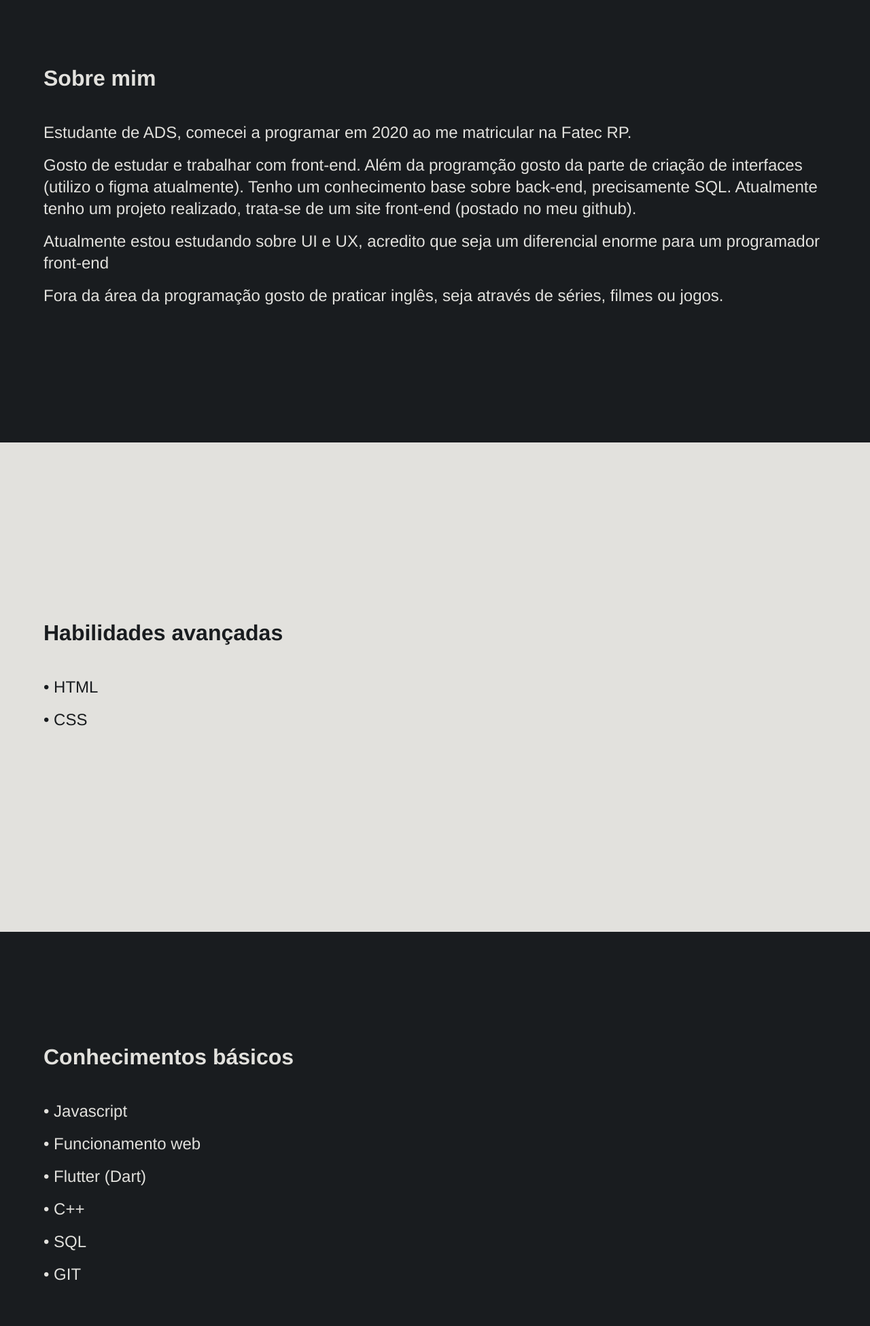
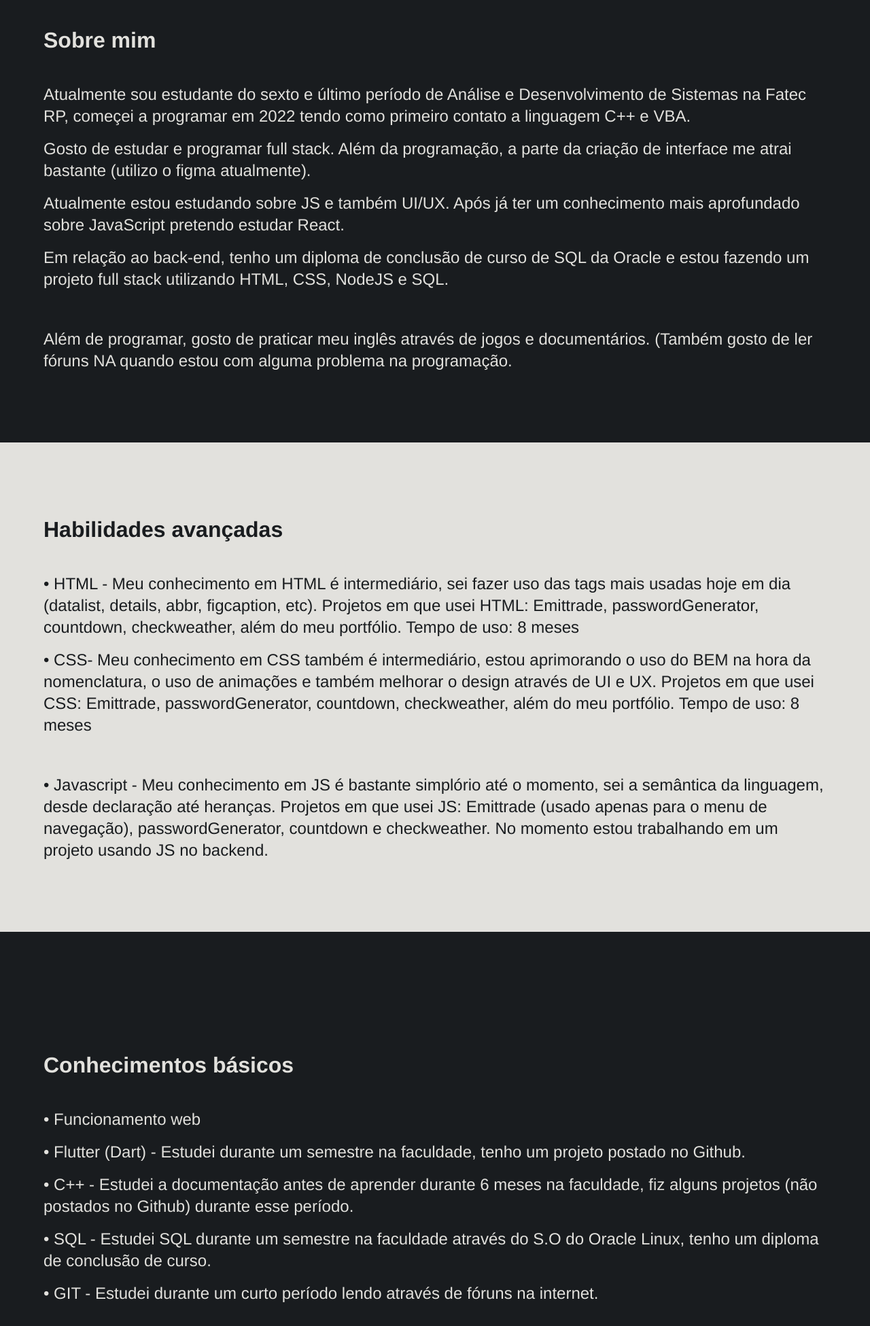
Before and after one commit to VictorA02/VictorA02.github.io, a plain HTML site: page index.html in a window 1280 px wide. Shown: the part 869-2820 px from the top of the page at 68% size. Drawn offline with nearby package versions, Linux system fonts and the light colour scheme.

Commit message:
Update index.html

```diff
--- a/index.html
+++ b/index.html
@@ -43,28 +43,29 @@
             <div id="about" class="sobre">
                 <ul data-aos="fade-up" data-aos-delay="100">
                     <h1>Sobre mim</h1>
-                    <p>Estudante de ADS, comecei a programar em 2020 ao me matricular na Fatec RP.</p>
-                    <p>Gosto de estudar e trabalhar com front-end. Além da programção gosto da parte de criação de interfaces (utilizo o figma atualmente). Tenho um conhecimento base sobre back-end, precisamente SQL. Atualmente tenho um projeto realizado, trata-se de um site front-end (postado no meu github).</p>
-                    <p>Atualmente estou estudando sobre UI e UX, acredito que seja um diferencial enorme para um programador front-end</p>
-                    <p>Fora da área da programação gosto de praticar inglês, seja através de séries, filmes ou jogos.</p>
+                    <p>Atualmente sou estudante do sexto e último período de Análise e Desenvolvimento de Sistemas na Fatec RP, começei a programar em 2022 tendo como primeiro contato a linguagem C++ e VBA.</p>
+                    <p>Gosto de estudar e programar full stack. Além da programação, a parte da criação de interface me atrai bastante (utilizo o figma atualmente).</p>
+                    <p>Atualmente estou estudando sobre JS e também UI/UX. Após já ter um conhecimento mais aprofundado sobre JavaScript pretendo estudar React.</p>
+                    <p>Em relação ao back-end, tenho um diploma de conclusão de curso de SQL da Oracle e estou fazendo um projeto full stack utilizando HTML, CSS, NodeJS e SQL.</p>
+                    <p>Além de programar, gosto de praticar meu inglês através de jogos e documentários. (Também gosto de ler fóruns NA quando estou com alguma problema na programação.
                 </ul>
             </div>
             <div id="habilidades" class="habilidades">
                 <ul data-aos="fade-up" data-aos-delay="100">
                     <h1>Habilidades avançadas</h1>
-                    <p>• HTML</p>
-                    <p>• CSS</p>
+                    <p>• HTML - Meu conhecimento em HTML é intermediário, sei fazer uso das tags mais usadas hoje em dia (datalist, details, abbr, figcaption, etc). Projetos em que usei HTML: Emittrade, passwordGenerator, countdown, checkweather, além do meu portfólio. Tempo de uso: 8 meses</p>
+                    <p>• CSS- Meu conhecimento em CSS também é intermediário, estou aprimorando o uso do BEM na hora da nomenclatura, o uso de animações e também melhorar o design através de UI e UX. Projetos em que usei CSS: Emittrade, passwordGenerator, countdown, checkweather, além do meu portfólio. Tempo de uso: 8 meses</p>
+                    <p>• Javascript - Meu conhecimento em JS é bastante simplório até o momento, sei a semântica da linguagem, desde declaração até heranças. Projetos em que usei JS: Emittrade (usado apenas para o menu de navegação), passwordGenerator, countdown e checkweather. No momento estou trabalhando em um projeto usando JS no backend.</p>
                 </ul>
             </div>
             <div class="conhecimentos">
                 <ul data-aos="fade-up" data-aos-delay="100">
                     <h1>Conhecimentos básicos</h1>
-                    <p>• Javascript</p>
                     <p>• Funcionamento web</p>
-                    <p>• Flutter (Dart)</p>
-                    <p>• C++</p>
-                    <p>• SQL</p>
-                    <p>• GIT</p>
+                    <p>• Flutter (Dart) - Estudei durante um semestre na faculdade, tenho um projeto postado no Github.</p>
+                    <p>• C++ - Estudei a documentação antes de aprender durante 6 meses na faculdade, fiz alguns projetos (não postados no Github) durante esse período.</p>
+                    <p>• SQL - Estudei SQL durante um semestre na faculdade através do S.O do Oracle Linux, tenho um diploma de conclusão de curso.</p>
+                    <p>• GIT - Estudei durante um curto período lendo através de fóruns na internet.</p>
                 </ul>
             </div>
             <div id="diferenciais" class="diferenciais">
```
